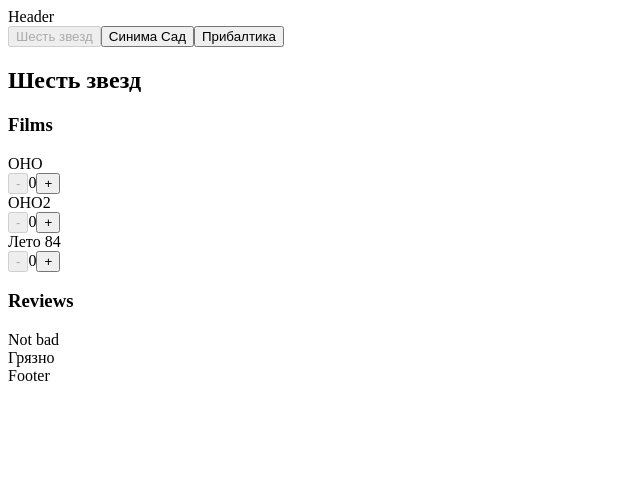
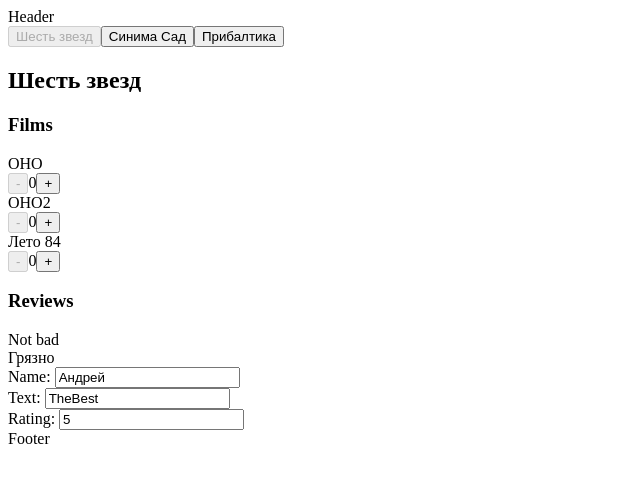
Before and after one commit to and-adad/simple-react-app, a React (Vite) app: page / in a window 1280 px wide. Shown: the top 482 px of the page, without its empty margins (0-640 px from the left). Built offline with nearby package versions, Linux system fonts and the light colour scheme.

Commit message:
Отрендерим три инпута со своими комментариями но пока их редактировать нельзя используем useReducer можно было useState но это было бы сложно тк много полей

```diff
--- a/src/components/cinema/component.jsx
+++ b/src/components/cinema/component.jsx
@@ -1,4 +1,5 @@
 import { Films } from "../films/component";
+import { NewReviewForm } from "../new-review-form/component";
 import { Reviews } from "../reviews/component";
 
 export const Cinema = ({ cinema }) => {
@@ -12,6 +13,7 @@ export const Cinema = ({ cinema }) => {
         <h2>{name}</h2>
         <Films films={films} />
         <Reviews reviews={reviews} />
+        <NewReviewForm />
     </>
   );
 };
--- /dev/null
+++ b/src/components/new-review-form/component.jsx
@@ -0,0 +1,41 @@
+import { useReducer } from "react";
+
+const initialValue = {
+  name: 'Андрей',
+  text: "TheBest",
+  rating: 5
+}
+
+const reducer = (state, {type, payload}) => {
+  switch (type) {
+    case "setName":
+      return {...initialValue, name: payload };
+    case "setText":
+      return {...state, text: payload };
+    case "setRating":
+      return {...state, rating: payload };
+
+    default:
+      return state;
+  }
+};
+
+export const NewReviewForm = () => {
+  const [form, dispatch] = useReducer(reducer, initialValue);
+  return (
+    <>
+      <div>
+        <label htmlFor="name">Name: </label>
+        <input type="text" id="name" name="name" value={form.name} />
+      </div>
+      <div>
+        <label htmlFor="text">Text: </label>
+        <input type="text" id="text" name="text" value={form.text} />
+      </div>
+      <div>
+        <label htmlFor="rating">Rating: </label>
+        <input type="number" id="rating" name="rating"value={form.rating} />
+      </div>
+    </>
+  );
+};
```
